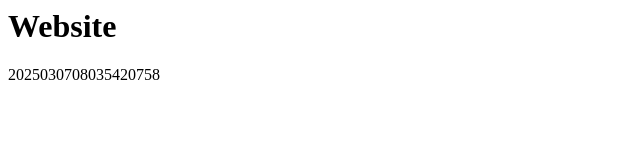
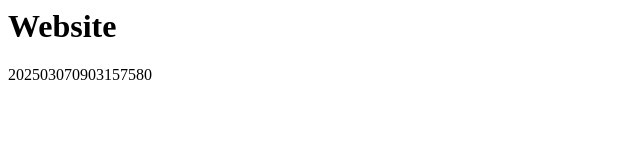
Before and after one commit to Tejinder-Dhingra/cmtr-c38426c5-rep, a plain HTML site: page index.html in a window 1280 px wide. Shown: the full height of the page, 0-640 px from the left. Drawn offline with Linux system fonts and the light colour scheme.

Commit message:
Add index.html

```diff
--- a/index.html
+++ b/index.html
@@ -4,6 +4,6 @@
   </head>
   <body>
     <h1>Website</h1>
-    <p>2025030708035420758</p>
+    <p>202503070903157580</p>
   </body>
 </html>
```
